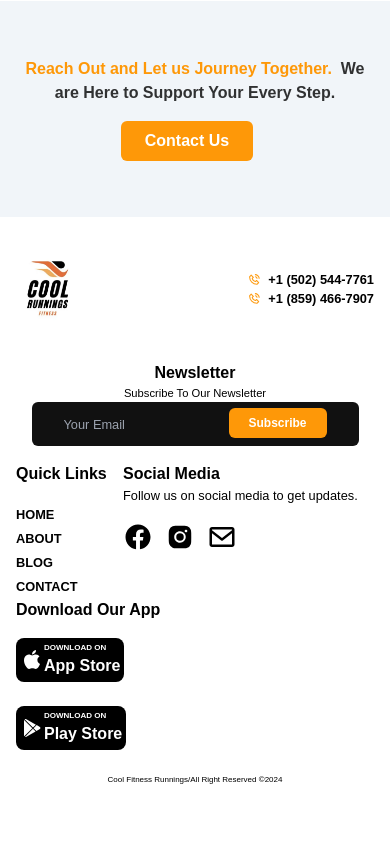
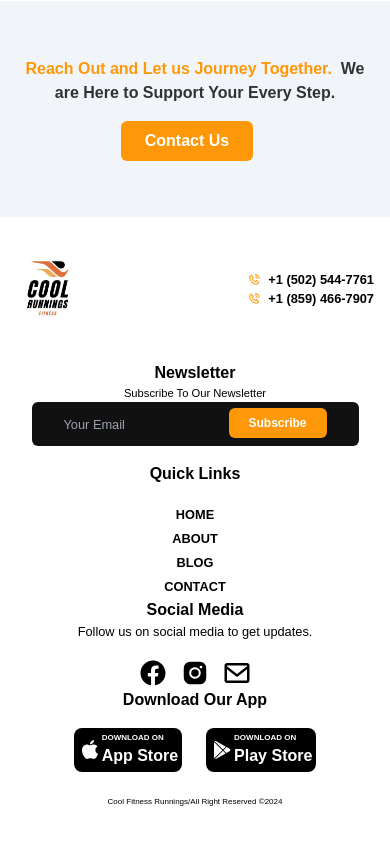
Before and after one commit to Hadehwahle/Fitness-App, a React (Vite) app: page / in a window 390 px wide. Shown: the part 3097-3941 px from the top of the page. Built offline with nearby package versions, Linux system fonts and the light colour scheme.

Commit message:
completed the footer styling and responsiveness

```diff
--- a/src/components/Footer/Footer.jsx
+++ b/src/components/Footer/Footer.jsx
@@ -67,8 +67,8 @@ const Footer = () => {
               </div>
             </div>
           </div>
-          <div className="flex flex-col-reverse xl:flex-row justify-between">
-            <div className="flex justify-between flex-wrap  md:text-left mt-4">
+          <div className=" flex flex-col-reverse xl:flex-row justify-between">
+            <div className="w-full flex flex-col lg:gap-20 xl:gap-10 md:flex-row md:gap-8 md:items-start items-center text-center   md:text-left mt-4">
               <div className="flex">
                 <ul className=" items-left flex flex-col">
                   <p className="font-semibold pb-4">Quick Links</p>
@@ -94,7 +94,7 @@ const Footer = () => {
                     Follow us on social media to get updates.
                   </p>
                 </div>
-                <div className="flex md:justify-left gap-3">
+                <div className="flex md:justify-start justify-center gap-3">
                   <a
                     href="https://web.facebook.com/coolrunningsfitnessapp?_rdc=1&_rdr"
                     target="_blank"
@@ -117,7 +117,7 @@ const Footer = () => {
 
               <div>
                 <p className="font-semibold pb-4">Download Our App</p>
-                <div className="lg:flex-row flex flex-col  gap-6">
+                <div className=" flex flex-row  gap-6">
                   <div>
                     <button
                       className="flex items-center bg-black p-1  text-white rounded-lg dark:bg-white dark:text-black duration-200 hover:bg-black/80 hover:dark:bg-white/80"
```
